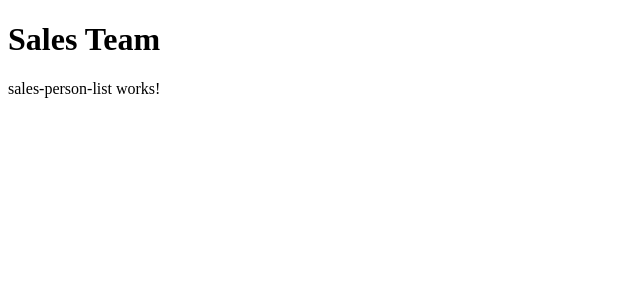
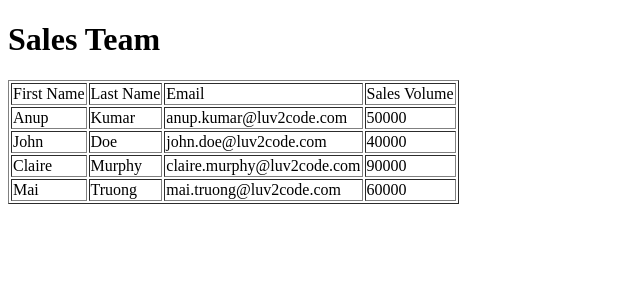
Before and after one commit to padamv/angular-training, an Angular app in the folder sales-project/: page / in a window 1280 px wide. Shown: the top 300 px of the page, without its empty margins (0-640 px from the left). Built offline with nearby package versions, Linux system fonts and the light colour scheme.

Commit message:
Create table on the page with the salesperson data

```diff
--- a/sales-project/src/app/sales-person-list/sales-person-list.component.html
+++ b/sales-project/src/app/sales-person-list/sales-person-list.component.html
@@ -1 +1,19 @@
-<p>sales-person-list works!</p>
+<table border="1">
+    <thead>
+        <tr>
+            <td>First Name</td>
+            <td>Last Name</td>
+            <td>Email</td>
+            <td>Sales Volume</td>
+        </tr>
+    </thead>
+
+    <tbody>
+        <tr *ngFor="let tempSalesPerson of salesPersonList">
+            <td>{{tempSalesPerson.firstName}}</td>
+            <td>{{tempSalesPerson.lastName}}</td>
+            <td>{{tempSalesPerson.email}}</td>
+            <td>{{tempSalesPerson.salesVolume}}</td>
+        </tr>
+    </tbody>
+</table>
--- a/sales-project/src/app/sales-person-list/sales-person-list.component.ts
+++ b/sales-project/src/app/sales-person-list/sales-person-list.component.ts
@@ -1,4 +1,5 @@
 import { Component, OnInit } from '@angular/core';
+import { SalesPerson } from './sales-person';
 
 @Component({
   selector: 'app-sales-person-list',
@@ -7,6 +8,14 @@ import { Component, OnInit } from '@angular/core';
 })
 export class SalesPersonListComponent implements OnInit {
 
+  // create an array of objects
+  salesPersonList: SalesPerson[] = [
+    new SalesPerson("Anup", "Kumar", "anup.kumar@luv2code.com", 50000),
+    new SalesPerson("John", "Doe", "john.doe@luv2code.com", 40000),
+    new SalesPerson("Claire", "Murphy", "claire.murphy@luv2code.com", 90000),
+    new SalesPerson("Mai", "Truong", "mai.truong@luv2code.com", 60000),
+  ];
+
   constructor() { }
 
   ngOnInit(): void {
```
